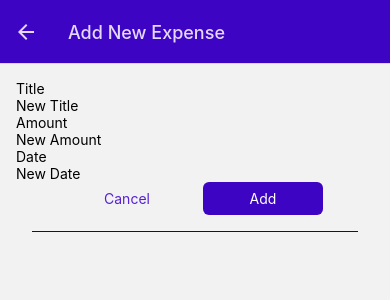
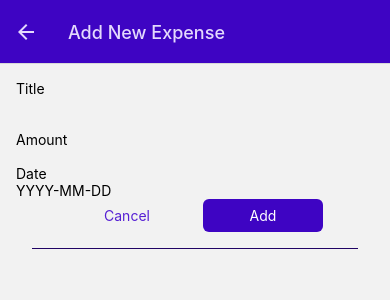
Before and after one commit to jvanleersum/React-Native-Demo-Expense-Tracker-App, a React Native app: screen /ManageExpense in a window 390 px wide. Shown: the top 300 px of the page. Built offline with nearby package versions, Linux system fonts and the light colour scheme.

Commit message:
Updated required text input props

```diff
--- a/components/ManageExpense/ExpenseForm.js
+++ b/components/ManageExpense/ExpenseForm.js
@@ -13,15 +13,13 @@ const ExpenseForm = () => {
       <Input
         label="Title"
         textInputConfig={{
-          placeholder: "New Title",
-          keyboardType: "default",
+          multiline: true,
           onChangeText: changeTitleHandler,
         }}
       />
       <Input
         label="Amount"
         textInputConfig={{
-          placeholder: "New Amount",
           keyboardType: "decimal-pad",
           onChangeText: changeAmountHandler,
         }}
@@ -29,8 +27,8 @@ const ExpenseForm = () => {
       <Input
         label="Date"
         textInputConfig={{
-          placeholder: "New Date",
-          keyboardType: "default",
+          placeholder: "YYYY-MM-DD",
+          maxLength: 10,
           onChangeText: changeDateHandler,
         }}
       />
```
